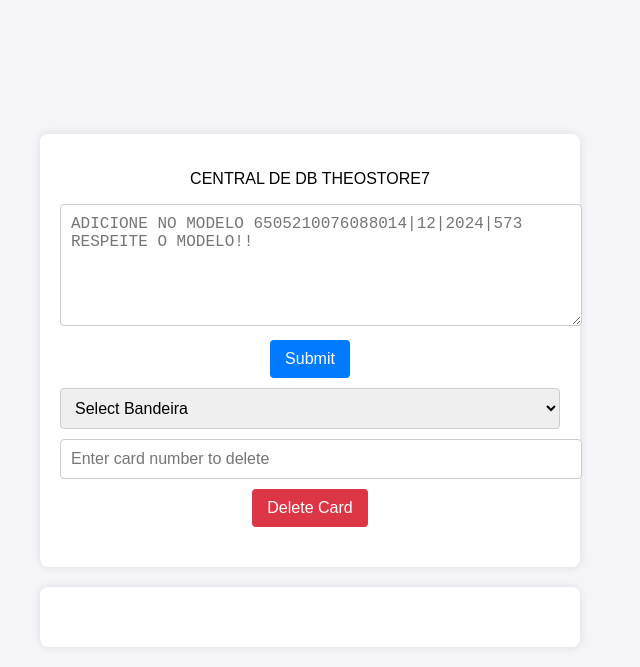
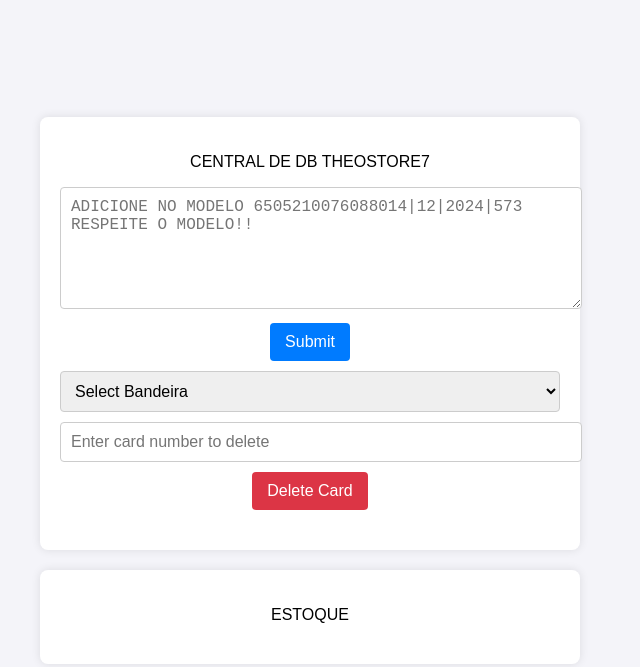
Before and after one commit to SeveN7Igor7/centraldbtheostore, a website: page index.html in a window 1280 px wide. Shown: the whole page, without its empty margins (330-970 px from the left). Drawn offline with Linux system fonts and the light colour scheme; no server answers.

Commit message:
3 resolução

```diff
--- a/index.html
+++ b/index.html
@@ -125,6 +125,7 @@
         <div id="message"></div>
     </div>
     <div class="container">
+        <p>ESTOQUE</p>
         <div id="stock"></div>
         <div class="pagination" id="pagination"></div>
     </div>
```
